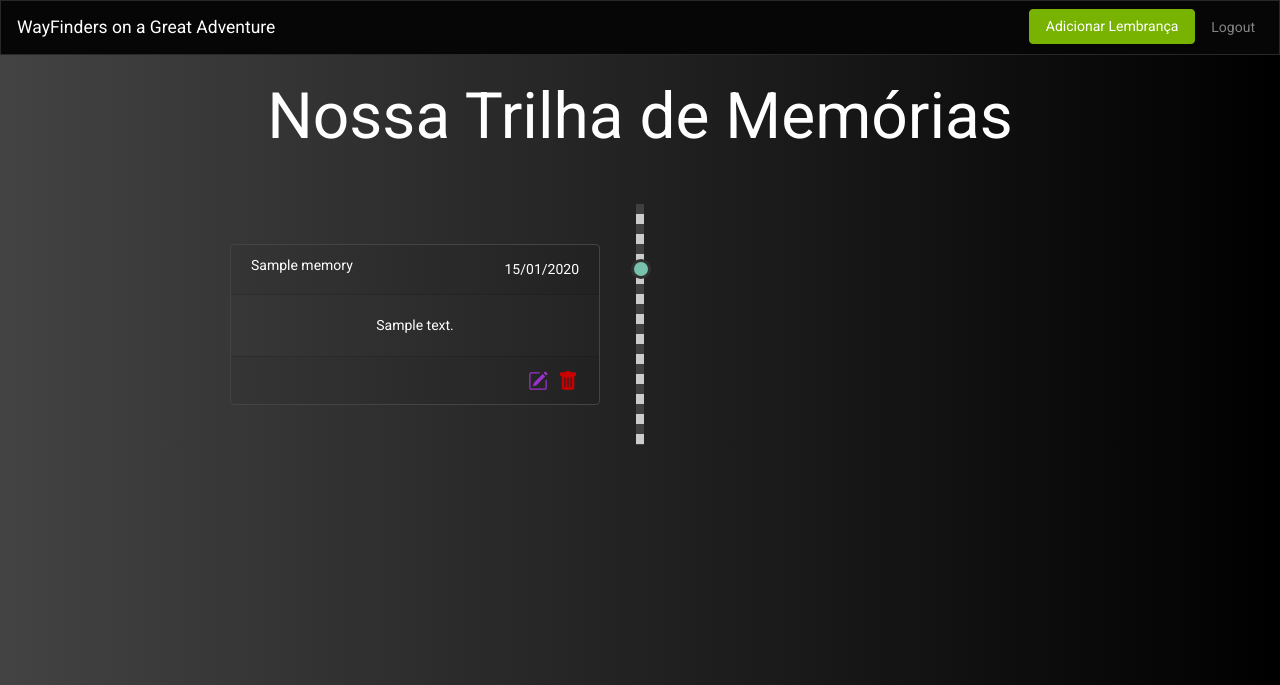
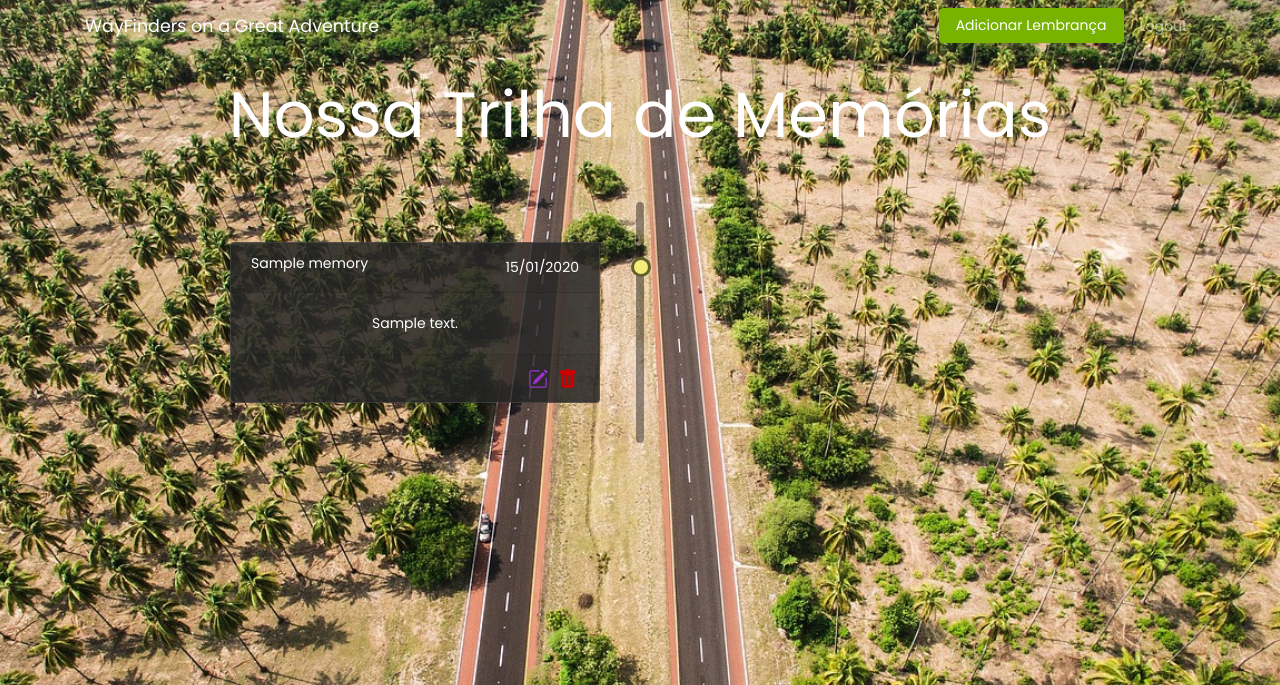
Before and after one commit to it-warny/wayfinders-project, a Flask app: page /timeline in a window 1280 px wide. Shown: the top 685 px of the page. Run offline with Flask 3, Linux system fonts and the light colour scheme; a user stored in the database is signed in; tables that the repository leaves empty hold one stand-in row (values such as "Sample post"); some libraries are stand-ins or nearby versions.

Commit message:
Implementa novo fundo global e fontes

```diff
--- a/static/main.css
+++ b/static/main.css
@@ -1,76 +1,49 @@
-/* Estilos gerais */
-body {
-    background: #000000;
-    background: -webkit-linear-gradient(to right, #434343, #000000);
-    background: linear-gradient(to right, #434343, #000000);
-    color: #f8f9fa;
-}
-
 /*
 =========================
-CSS DA PÁGINA INICIAL
+ESTILOS GLOBAIS
 =========================
 */
 
+/* O fundo padrão para as páginas internas (timeline, login, etc) */
+body {
+    /* Usando a sua imagem da estrada como fundo! */
+    background-image: url('../images/background.jpg');
+    background-size: cover; /* Faz a imagem cobrir toda a tela */
+    background-position: center; /* Centraliza a imagem */
+    background-attachment: fixed; /* Deixa a imagem fixa enquanto a página rola */
+    /* Definindo a nova fonte principal para todo o site */
+    font-family: 'Poppins', sans-serif;
+}
+
+/* O fundo alegre para a página inicial pública */
 .public-page-body {
     background: linear-gradient(45deg, #f3ec78, #af4261);
     color: #212529;
 }
 
-.logo-container {
-    display: flex;
-    justify-content: center;
-    align-items: center;
-    flex-wrap: wrap;
-    gap: 20px;
-}
-
-.logo-item {
-    position: relative;
-    cursor: pointer;
-    text-align: center;
-}
-
-.logo-main-text {
-    font-family: 'Pacifico', cursive;
-    font-size: 4rem;
-    font-weight: bold;
-    color: #343a40;
-    margin: 0;
-}
-
-.logo-sub-text {
-    font-size: 1.5rem;
-    color: #495057;
-    margin-top: -10px;
-}
-
-.logo-image-wrapper {
-    position: absolute;
-    top: -160px;
-    left: 50%;
-    transform: translateX(-50%);
-    opacity: 0;
-    transition: opacity 0.3s ease-in-out;
-    pointer-events: none;
-}
-
-.logo-image {
-    width: 150px;
-    height: 150px;
-    border-radius: 50%;
-    border: 3px solid #343a40;
-    object-fit: cover;
-}
-
-.logo-item:hover .logo-image-wrapper {
-    opacity: 1;
+/* Deixa a barra de navegação transparente para vermos o fundo */
+.bg-transparent {
+    background-color: transparent !important;
 }
 
 /*
-===============
+=========================
+CSS DA PÁGINA INICIAL E LOGO
+=========================
+*/
+/* ... (todo o código do logo continua o mesmo) ... */
+.logo-container { display: flex; justify-content: center; align-items: center; flex-wrap: wrap; gap: 20px; }
+.logo-item { position: relative; cursor: pointer; text-align: center; }
+.logo-main-text { font-family: 'Pacifico', cursive; font-size: 4rem; font-weight: bold; color: #343a40; margin: 0; }
+.logo-sub-text { font-size: 1.5rem; color: #495057; margin-top: -10px; }
+.logo-image-wrapper { position: absolute; top: -160px; left: 50%; transform: translateX(-50%); opacity: 0; transition: opacity 0.3s ease-in-out; pointer-events: none; }
+.logo-image { width: 150px; height: 150px; border-radius: 50%; border: 3px solid #343a40; object-fit: cover; }
+.logo-item:hover .logo-image-wrapper { opacity: 1; }
+
+/*
+=========================
 CSS DA TIMELINE
-===============
+=========================
 */
 
 .timeline-container {
@@ -80,7 +53,7 @@ CSS DA TIMELINE
     margin: 0 auto;
 }
 
-/* A MÁGICA ESTÁ AQUI: A ESTRADA FEITA COM CSS */
+/* A linha da estrada agora é um overlay semi-transparente */
 .timeline-container::before {
     content: '';
     position: absolute;
@@ -88,16 +61,9 @@ CSS DA TIMELINE
     left: 50%;
     transform: translateX(-50%);
     height: 100%;
-    width: 8px; /* Largura da estrada */
-    background-color: #404040; /* Cor do asfalto */
-    /* Desenha a faixa tracejada por cima do asfalto */
-    background-image: repeating-linear-gradient(
-        to bottom,
-        transparent,
-        transparent 10px, /* Espaço de 10px */
-        #ccc 10px,        /* Faixa cinza clara */
-        #ccc 20px         /* A faixa tem 10px de comprimento */
-    );
+    width: 8px;
+    background-color: rgba(0, 0, 0, 0.4); /* Preto com 40% de opacidade */
+    border-radius: 8px;
 }
 
 .timeline-item {
@@ -112,32 +78,22 @@ CSS DA TIMELINE
     position: absolute;
     width: 20px;
     height: 20px;
-    background-color: #78C2AD;
-    border: 3px solid #303030;
+    background-color: #f3ec78; /* Um amarelo para combinar com a homepage */
+    border: 3px solid rgba(0, 0, 0, 0.6);
     top: 35px;
     border-radius: 50%;
     z-index: 1;
 }
 
-.timeline-item.left {
-    left: 0;
-}
+.timeline-item.left { left: 0; }
+.timeline-item.left .timeline-dot { right: -11px; }
+.timeline-item.right { left: 50%; }
+.timeline-item.right .timeline-dot { left: -9px; }
 
-.timeline-item.left .timeline-dot {
-    right: -11px; /* Ajuste fino para centralizar o pino */
-}
-
-.timeline-item.right {
-    left: 50%;
-}
-
-.timeline-item.right .timeline-dot {
-    left: -9px; /* Ajuste fino para centralizar o pino */
-}
-
+/* O card agora tem um fundo semi-transparente para se destacar da estrada */
 .timeline-content.card {
-    background: transparent;
-    border: 1px solid #444;
+    background-color: rgba(40, 40, 40, 0.85); /* Cinza escuro com 85% de opacidade */
+    border: 1px solid rgba(255, 255, 255, 0.1);
 }
 
 .timeline-content .card-body {
@@ -151,20 +107,9 @@ CSS DA TIMELINE
 RESPONSIVIDADE PARA CELULAR
 =========================
 */
-
 @media (max-width: 768px) {
-    .timeline-container::before {
-        left: 20px;
-    }
-    .timeline-item {
-        width: 100%;
-        padding-left: 50px;
-        padding-right: 15px;
-    }
-    .timeline-item.left, .timeline-item.right {
-        left: 0;
-    }
-    .timeline-item.left .timeline-dot, .timeline-item.right .timeline-dot {
-        left: 11px; /* Ajuste fino para centralizar o pino */
-    }
+    .timeline-container::before { left: 20px; }
+    .timeline-item { width: 100%; padding-left: 50px; padding-right: 15px; }
+    .timeline-item.left, .timeline-item.right { left: 0; }
+    .timeline-item.left .timeline-dot, .timeline-item.right .timeline-dot { left: 11px; }
 }
--- a/templates/base.html
+++ b/templates/base.html
@@ -5,10 +5,14 @@
     <meta name="viewport" content="width=device-width, initial-scale=1.0">
     <title>{% block title %}{% endblock %} - WayFinders</title>
     <link rel="stylesheet" href="https://cdn.jsdelivr.net/npm/bootswatch@4.5.2/dist/cyborg/bootstrap.min.css">
+    <link rel="preconnect" href="https://fonts.googleapis.com">
+    <link rel="preconnect" href="https://fonts.gstatic.com" crossorigin>
+    <link href="https://fonts.googleapis.com/css2?family=Poppins:wght@400;700&display=swap" rel="stylesheet">
     <link rel="stylesheet" href="{{ url_for('static', filename='main.css') }}">
 </head>
 <body>
-    <nav class="navbar navbar-expand-lg navbar-dark bg-dark">
+    <nav class="navbar navbar-expand-lg navbar-dark bg-transparent">
+        <div class="container">
             <a class="navbar-brand" href="{{ url_for('timeline') }}">WayFinders on a Great Adventure</a>
             <div class="collapse navbar-collapse">
                 <ul class="navbar-nav ml-auto">
```
Also changed, not shown: other parts of templates/base.html (+1 -31 lines), static/images/background.jpg (added), static/images/warny-perfil.jpg (added). Lines whose indentation alone changed are shown as unchanged.
